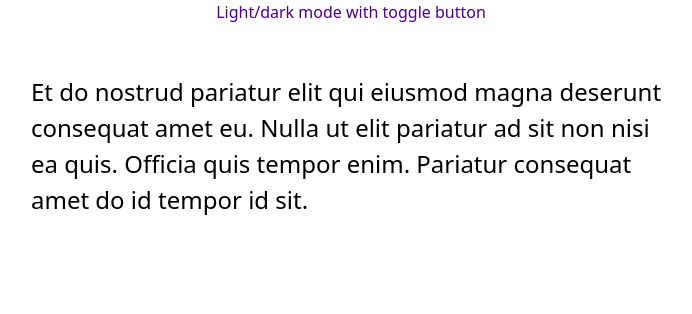
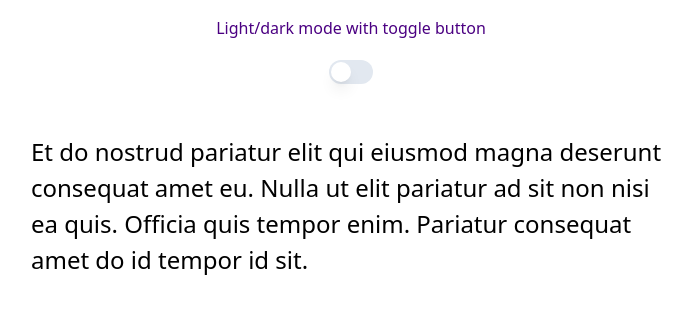
Before and after one commit to parklego/ui-component, a React (Vite) app: page / in a window 1280 px wide. Shown: the top 314 px of the page, without its empty margins (289-981 px from the left). Built offline with nearby package versions, Linux system fonts and the light colour scheme.

Commit message:
zustand과 localstorage를 이용한 theme 변경

```diff
--- a/package.json
+++ b/package.json
@@ -11,6 +11,7 @@
   },
   "dependencies": {
     "@radix-ui/react-slot": "^1.0.2",
+    "@radix-ui/react-switch": "^1.0.3",
     "class-variance-authority": "^0.7.0",
     "clsx": "^2.1.0",
     "lucide-react": "^0.331.0",
--- a/src/App.tsx
+++ b/src/App.tsx
@@ -2,12 +2,15 @@
 import { themeStyle } from "./styles/theme";
 import { ThemeProvider } from "styled-components";
 import { BrowserRouter as Router, Routes, Route } from "react-router-dom";
-
 import ThemeMode from "./pages/ThemeMode";
 
+import { useLocalStorage } from "./lib/storage";
+
 function App() {
+  const { theme } = useLocalStorage();
+
   return (
-    <ThemeProvider theme={themeStyle.light}>
+    <ThemeProvider theme={themeStyle[theme]}>
       <GlobalStyle />
       <Router>
         <Routes>
--- a/src/components/Title/Title.tsx
+++ b/src/components/Title/Title.tsx
@@ -15,4 +15,5 @@
   color: indigo;
   text-align: center;
   font-weight: 400;
+  margin: 1rem;
 `;
--- /dev/null
+++ b/src/components/ui/switch.tsx
@@ -0,0 +1,29 @@
+"use client"
+
+import * as React from "react"
+import * as SwitchPrimitives from "@radix-ui/react-switch"
+
+import { cn } from "@/lib/utils"
+
+const Switch = React.forwardRef<
+  React.ElementRef<typeof SwitchPrimitives.Root>,
+  React.ComponentPropsWithoutRef<typeof SwitchPrimitives.Root>
+>(({ className, ...props }, ref) => (
+  <SwitchPrimitives.Root
+    className={cn(
+      "peer inline-flex h-6 w-11 shrink-0 cursor-pointer items-center rounded-full border-2 border-transparent transition-colors focus-visible:outline-none focus-visible:ring-2 focus-visible:ring-ring focus-visible:ring-offset-2 focus-visible:ring-offset-background disabled:cursor-not-allowed disabled:opacity-50 data-[state=checked]:bg-primary data-[state=unchecked]:bg-input",
+      className
+    )}
+    {...props}
+    ref={ref}
+  >
+    <SwitchPrimitives.Thumb
+      className={cn(
+        "pointer-events-none block h-5 w-5 rounded-full bg-background shadow-lg ring-0 transition-transform data-[state=checked]:translate-x-5 data-[state=unchecked]:translate-x-0"
+      )}
+    />
+  </SwitchPrimitives.Root>
+))
+Switch.displayName = SwitchPrimitives.Root.displayName
+
+export { Switch }
--- /dev/null
+++ b/src/lib/storage.ts
@@ -0,0 +1,31 @@
+import { create } from "zustand";
+import { persist, createJSONStorage } from "zustand/middleware";
+
+interface StorageType {
+  theme: string;
+  changeTheme: () => void;
+}
+
+const themeChecker = () => {
+  const isBrowserDarkMode = window.matchMedia(
+    "(prefers-color-scheme: dark)"
+  ).matches;
+
+  const initTheme = isBrowserDarkMode ? "dark" : "light";
+
+  return initTheme;
+};
+
+export const useLocalStorage = create<StorageType>()(
+  persist(
+    (set, get) => ({
+      theme: themeChecker(),
+      changeTheme: () =>
+        set({ theme: get().theme === "light" ? "dark" : "light" }),
+    }),
+    {
+      name: "theme", // name of item in the storage (must be unique)
+      storage: createJSONStorage(() => localStorage), // (optional) by default the 'localStorage' is used
+    }
+  )
+);
--- a/src/pages/ThemeMode.tsx
+++ b/src/pages/ThemeMode.tsx
@@ -1,13 +1,22 @@
 import Title from "../components/Title/Title";
 import Article from "../components/Article/Article";
+import { useLocalStorage } from "@/lib/storage";
+import { Switch } from "@/components/ui/switch";
 
 // shadcn 이용해서 ui 만들어보기 done
-// zustand를 이용하여 전역 상태 관리해보기
+// zustand를 이용하여 전역 상태 관리해보기 done -> os theme 반응
+// toggle done
 
 const ThemeMode = () => {
+  const { theme, changeTheme } = useLocalStorage();
+  const isDarkMode = theme === "dark";
+
   return (
     <>
       <Title>Light/dark mode with toggle button</Title>
+      <div className="flex justify-center my-5 ">
+        <Switch checked={isDarkMode} onClick={changeTheme} />
+      </div>
 
       <Article>
         Et do nostrud pariatur elit qui eiusmod magna deserunt consequat amet
--- a/src/styles/theme.ts
+++ b/src/styles/theme.ts
@@ -1,4 +1,19 @@
-export const themeStyle = {
+type ThemeType = {
+  dark: {
+    backgroundColor: string;
+    color: string;
+  };
+  light: {
+    backgroundColor: string;
+    color: string;
+  };
+  [key: string]: {
+    backgroundColor: string;
+    color: string;
+  };
+};
+
+export const themeStyle: ThemeType = {
   dark: {
     backgroundColor: "#000000",
     color: "#ffffff",
```
Also changed, not shown: 1 other file (tests, documents, lock files or other folders).
